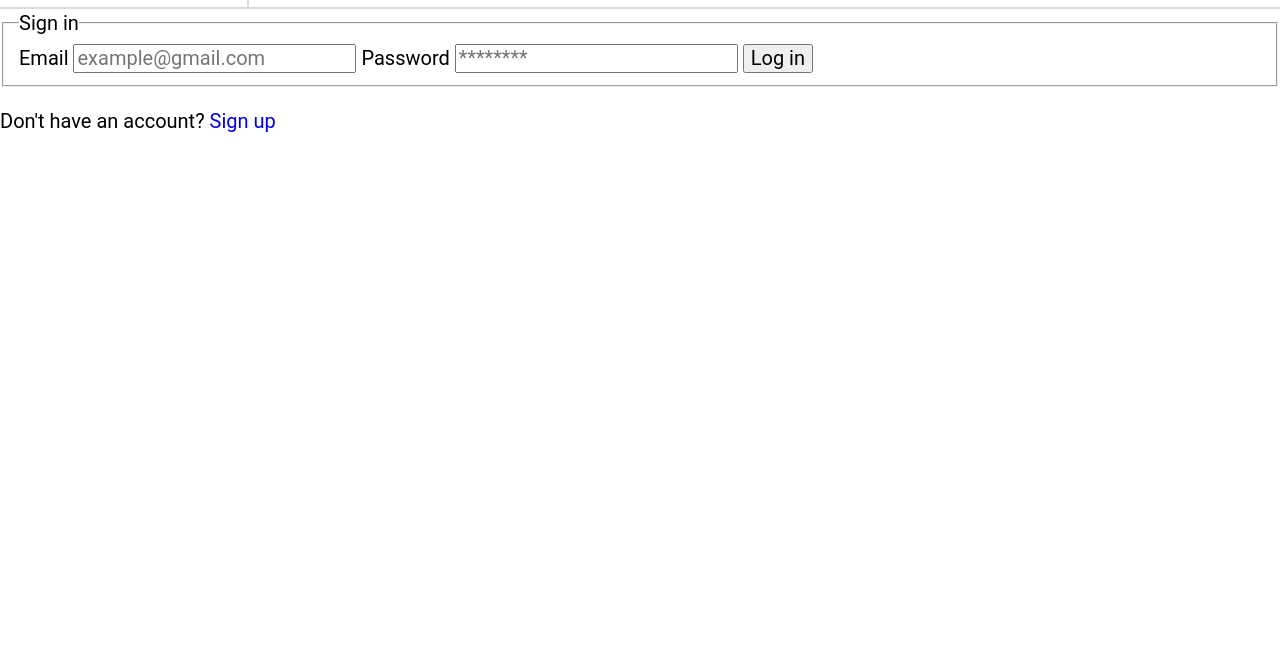
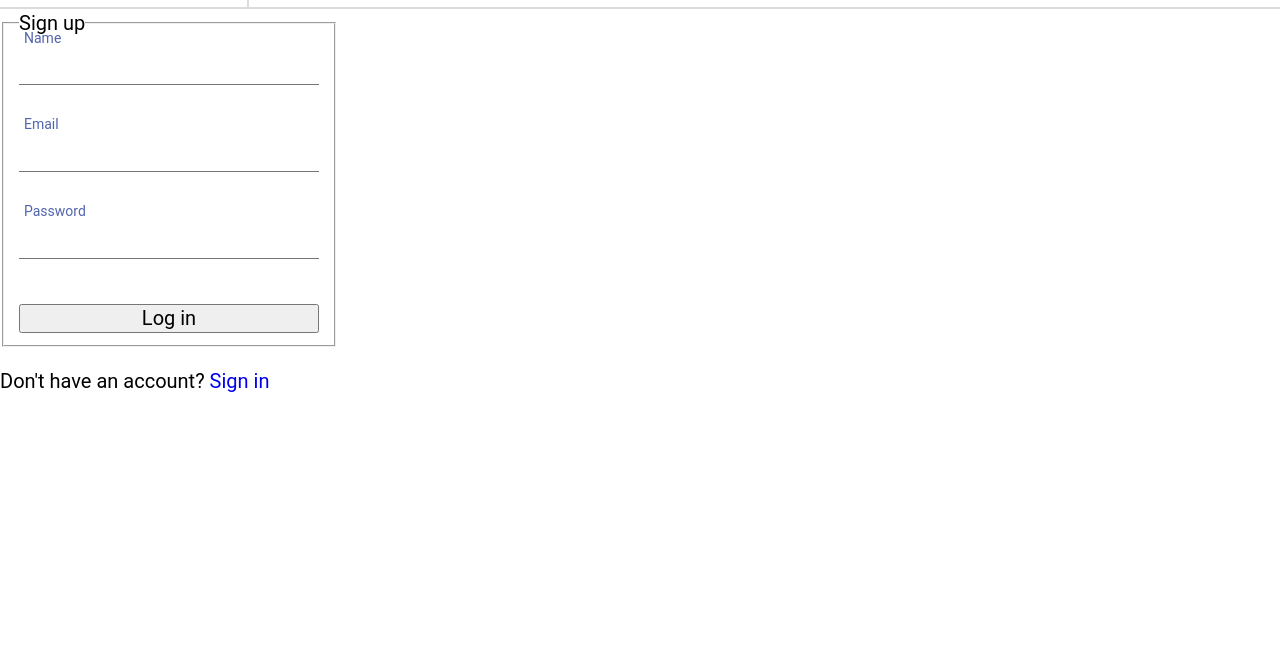
Before and after one commit to denismezhenin/RS-Clone, a website built with webpack: page src/index.html in a window 1280 px wide. Shown: the part 48-713 px from the top of the page. Built offline with nearby package versions, Linux system fonts and the light colour scheme.

Commit message:
feat: styling login

```diff
--- a/src/pages/home/home.ts
+++ b/src/pages/home/home.ts
@@ -1,13 +1,20 @@
 import getHomeHtml from './getHomeHtml';
-import { loginHTML } from '../login/loginHTML'
+import { loginHTML } from '../login/loginHTML';
 
 const Home = {
   render: async () => {
-    const view = loginHTML('signin')
+    const view = loginHTML('signup')
     // getHomeHtml();
     return view;
   },
-  after_render: async () => {},
+  after_render: async () => {
+    document.addEventListener('click', (e) => {
+      if (!(e.target instanceof HTMLElement)) return;
+      const { target } = e;
+      if (target.classList.contains('sign-in')) {
+      }
+    });
+  },
 };
 
 export default Home;
--- a/src/pages/login/loginHTML.ts
+++ b/src/pages/login/loginHTML.ts
@@ -9,16 +9,28 @@ export const loginHTML = (page: sign) => {
       <legend class="login__form-tittle">${
         page === 'signin' ? 'Sign in' : 'Sign up'
       }</legend>
-      <label for="name" class="login__form-label" style="${
+      <div class="login__form-input-wrapper input-wrapper">
+      <input type="text" required class="input-wrapper-name login-input" id="name" name="name" style="${
+        page === 'signin' ? 'display:none' : ''
+      }">
+      <span class="input-wrapper-highlight"></span>
+      <span class="input-wrapper-bar"></span>
+      <label for="name" class="input-wrapper-label" style="${
         page === 'signin' ? 'display:none' : ''
       }">Name</label>
-      <input type="text" required class="login__form-name" id="name" name="name" placeholder="example@gmail.com" style="${
-        page === 'signin' ? 'display:none' : ''
-      }">
-      <label for="email" class="login__form-label">Email</label>
-      <input type="email" required class="login__form-email" id="email" name="email" placeholder="example@gmail.com">
-      <label for="password" class="login__form-label">Password</label>
-      <input type="password" required class="login__form-password" name="password" id="password" placeholder="********">
+      </div>
+      <div class="login__form-input-wrapper input-wrapper">
+      <input type="email" required class="input-wrapper-email login-input" id="email" name="email">
+      <span class="input-wrapper-highlight"></span>
+      <span class="input-wrapper-bar"></span>
+      <label for="email" class="input-wrapper-label">Email</label>
+      </div>
+      <div class="login__form-input-wrapper input-wrapper">
+      <input type="password" required class="login__form-password login-input" name="password" id="password min="20">
+      <span class="input-wrapper-highlight"></span>
+      <span class="input-wrapper-bar"></span>
+      <label for="password" class="input-wrapper-label">Password</label>
+      </div>
       <button type="submit" class="login__form-submit">Log in</button>
     </fieldset>
   </form>
--- /dev/null
+++ b/src/styles/layouts/_login.scss
@@ -0,0 +1,74 @@
+.login {
+  max-width: 500px;
+
+  fieldset {
+    position: relative;
+    display: flex;
+    flex-direction: column;
+    justify-content: center;
+    width:300px;
+
+    .input-wrapper {
+      position:relative;
+      margin-bottom:45px;
+    }
+
+    .login-input {
+      font-size:18px;
+      padding:10px 10px 10px 5px;
+      display:block;
+      width:300px;
+      border:none;
+      border-bottom:1px solid #757575;
+    }
+    .login-input:focus {
+       outline:none;
+      }
+
+      .input-wrapper-label {
+        color:#999;
+        font-size:18px;
+        font-weight:normal;
+        position:absolute;
+        pointer-events:none;
+        left:5px;
+        top:10px;
+        transition:0.2s ease all;
+      }
+      .login-input:focus ~ .input-wrapper-label, .login-input:enabled ~ .input-wrapper-label 		{
+      top:-20px;
+      font-size:14px;
+      color:#5264AE;
+      }
+      .input-wrapper-bar 	{
+        position:relative;
+        display:block;
+        width:300px;
+      }
+      .input-wrapper-bar:before, .input-wrapper-bar:after 	{
+        content:'';
+        height:2px;
+        width:0;
+        bottom:1px;
+        position:absolute;
+        background:#5264AE;
+        transition:0.2s ease all;
+        -moz-transition:0.2s ease all;
+        -webkit-transition:0.2s ease all;
+      }
+      .input-wrapper-bar:before {
+        left:50%;
+      }
+      .input-wrapper-bar:after {
+        right:50%;
+      }
+
+      /* active state */
+      .login-input:focus ~ .input-wrapper-bar:before, .login-input:focus ~ .input-wrapper-bar:after {
+        width:50%;
+      }
+}
+&__form-submit {
+  width:300px;
+}
+}
--- a/src/styles/style.scss
+++ b/src/styles/style.scss
@@ -10,3 +10,4 @@
 @import 'layouts/footer', 'layouts/header', 'layouts/aside';
 @import 'components/buttons', 'components/inputs';
 @import 'pages/main';
+@import "layouts/login";
```
